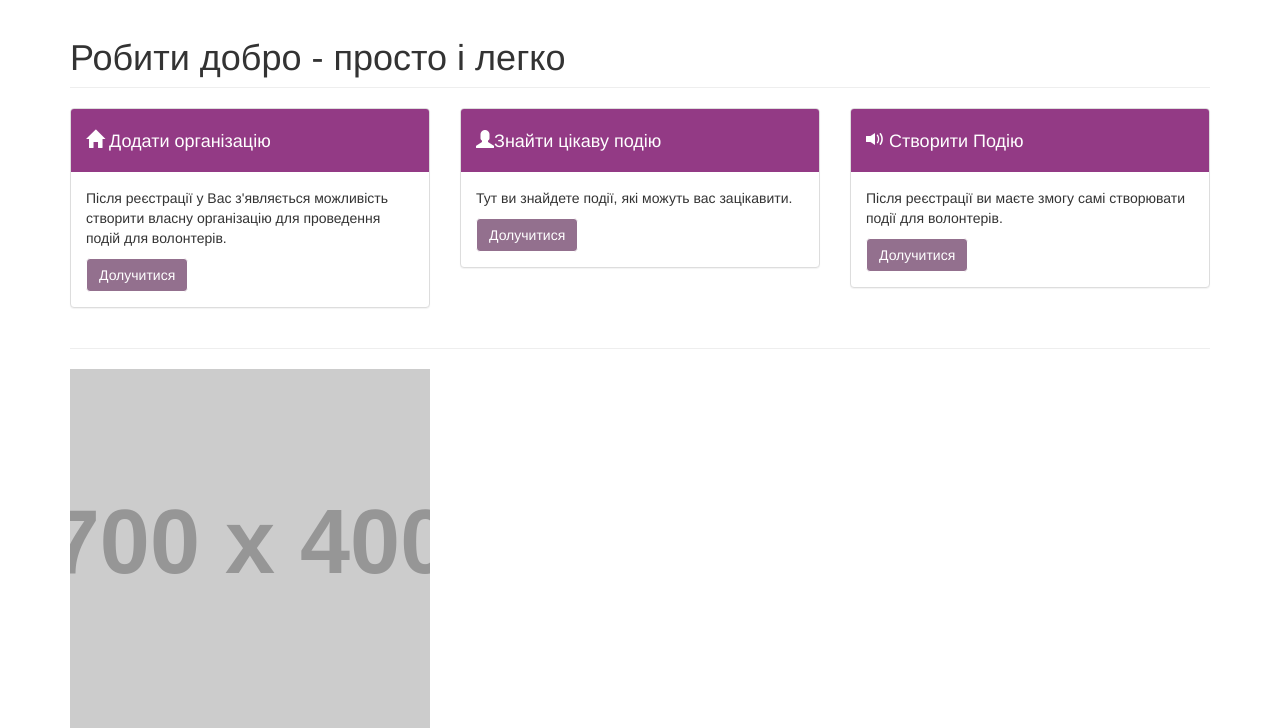
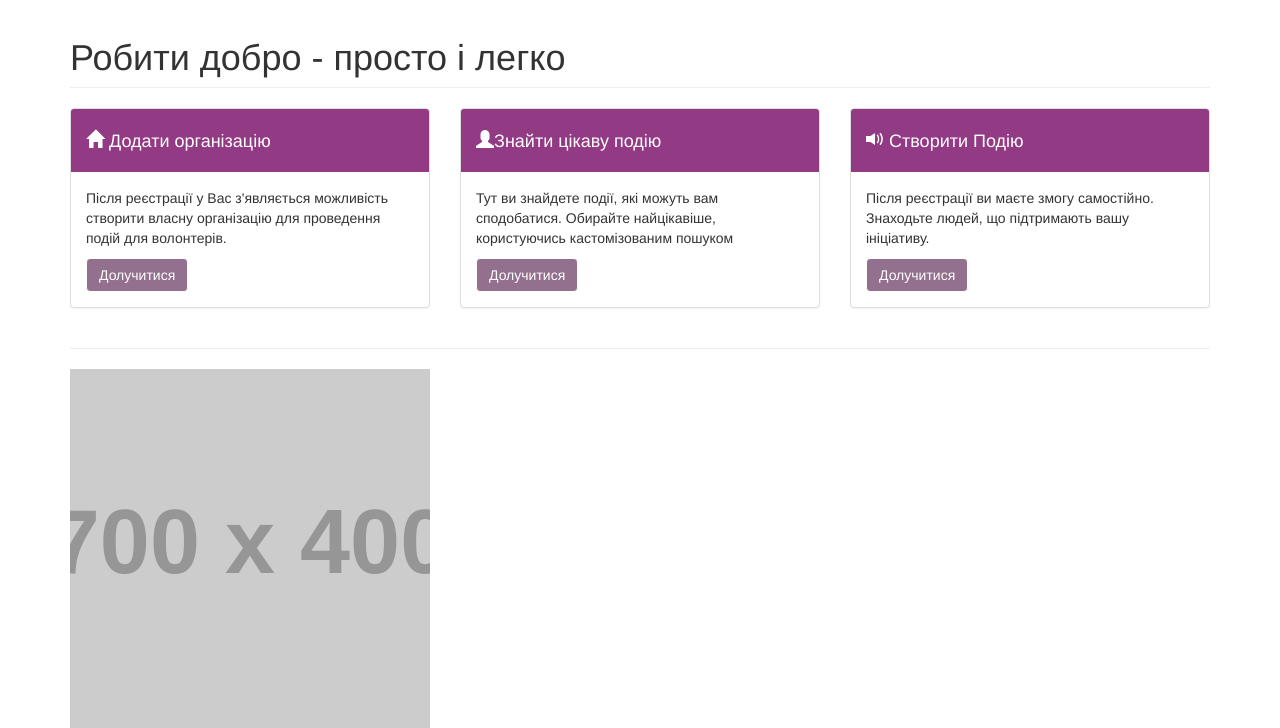
Before and after one commit to Tartar-san/Volonterity, a Django app: page / in a window 1280 px wide. Shown: the part 628-1356 px from the top of the page. Run offline with Django 3.2, Linux system fonts and the light colour scheme; the visitor is signed in with stand-in values (Sample User, id 1); grey boxes labelled with a size stand in for pictures from a placeholder-image service; data that the repository does not hold is empty; some libraries are stand-ins or nearby versions.

Commit message:
added text to main page

```diff
--- a/templates/main.html
+++ b/templates/main.html
@@ -93,7 +93,7 @@
                         <h4><i class="glyphicon glyphicon-user"></i>Знайти цікаву подію</h4>
                     </div>
                     <div class="panel-body">
-                        <p>Тут ви знайдете події, які можуть вас зацікавити. </p>
+                        <p>Тут ви знайдете події, які можуть вам сподобатися. Обирайте найцікавіше, користуючись кастомізованим пошуком </p>
                         <a href="user-reg.html" class="btn btn-default">Долучитися</a>
                     </div>
                 </div>
@@ -117,7 +117,7 @@
                         <h4><i class="glyphicon glyphicon-volume-up"></i> Створити Подію</h4>
                     </div>
                     <div class="panel-body">
-                        <p>Після реєстрації ви маєте змогу самі створювати події для волонтерів.</p>
+                        <p>Після реєстрації ви маєте змогу самостійно. Знаходьте людей, що підтримають вашу ініціативу.</p>
                         <a href="listing-reg.html" class="btn btn-default">Долучитися</a>
                     </div>
                 </div>
```
